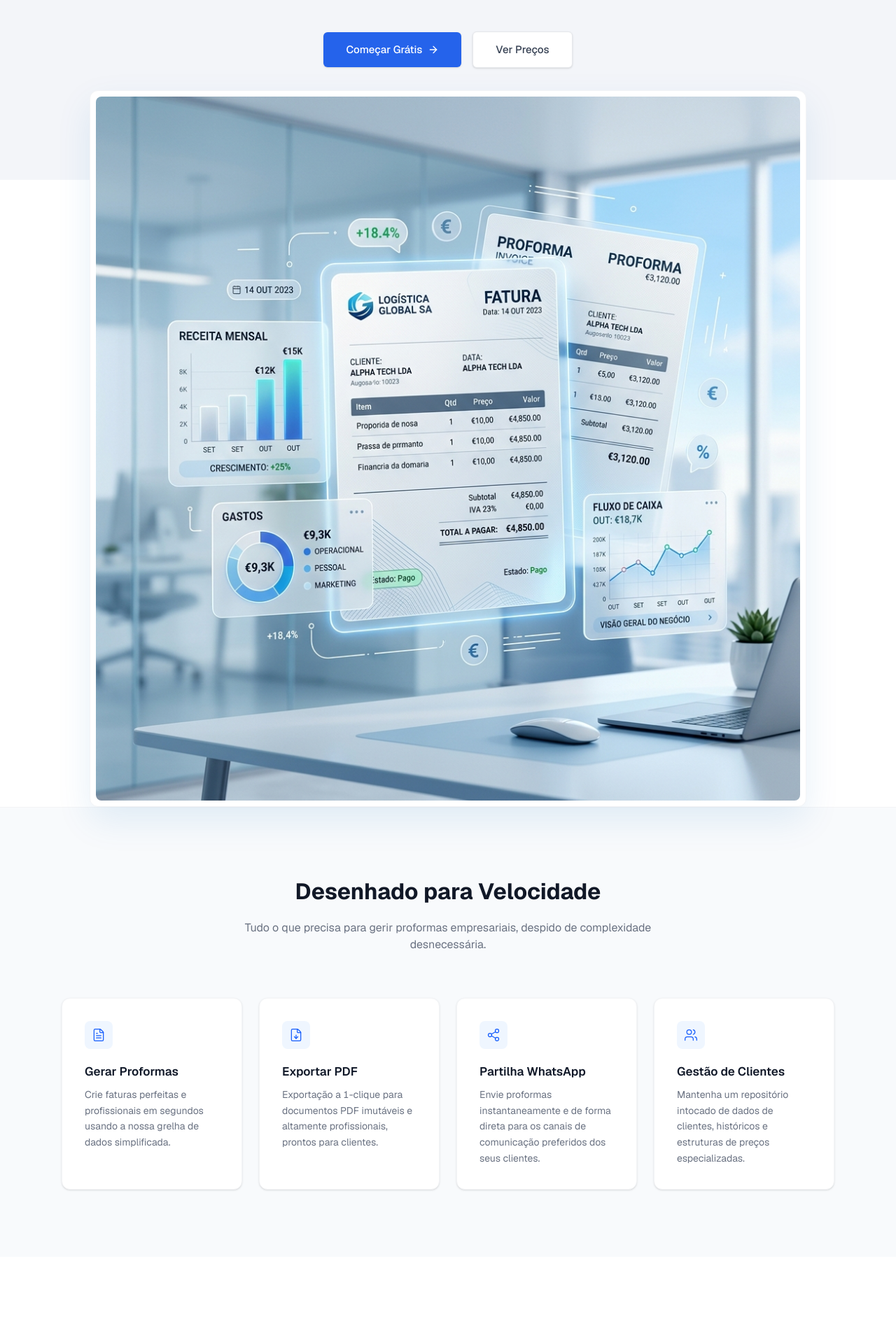
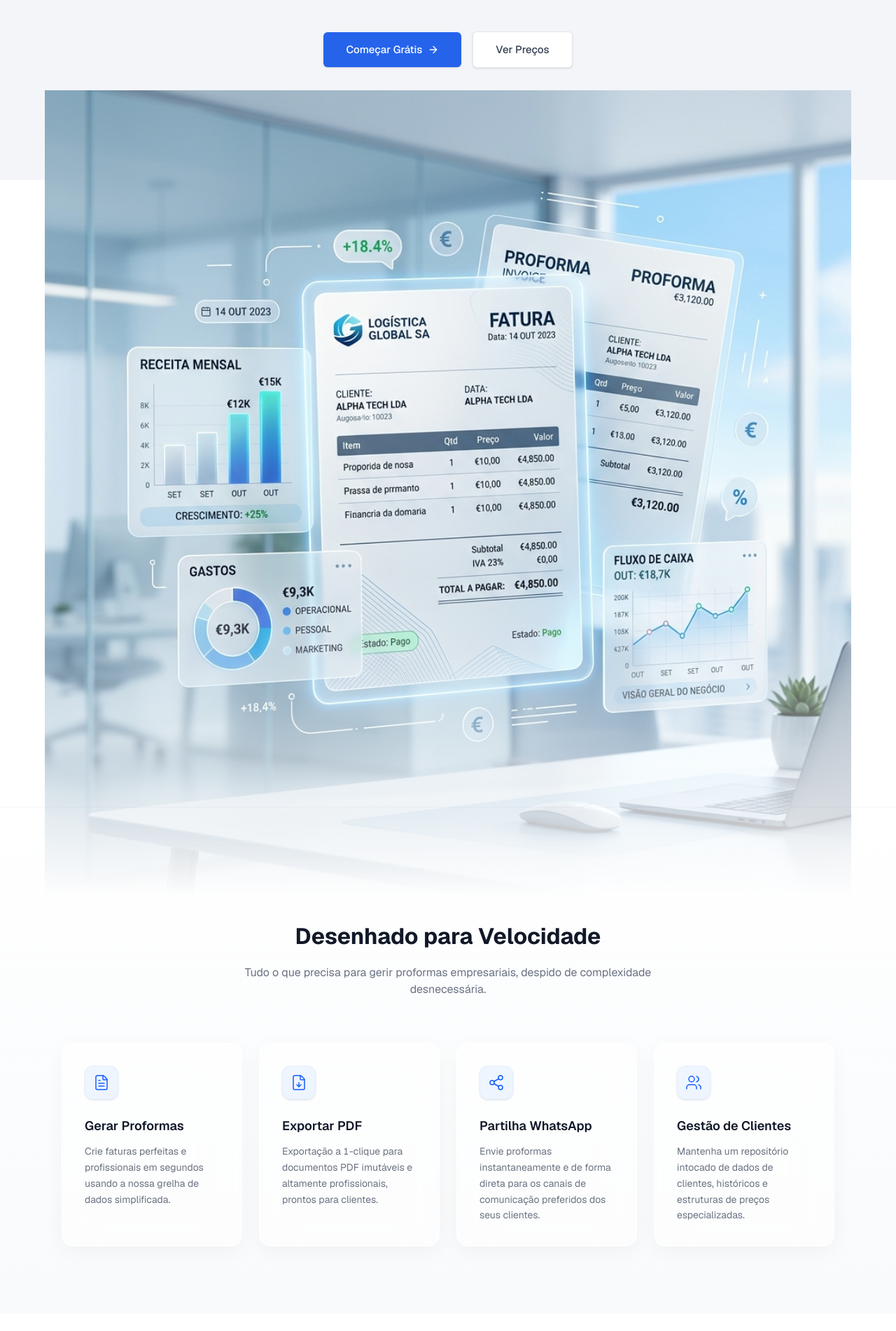
Before and after one commit to egaslemos-gif/FACTURAS, a Next.js app in the folder proforma360/: page / in a window 1280 px wide. Shown: the part 340-2242 px from the top of the page at 70% size. Built offline with nearby package versions, Linux system fonts and the light colour scheme.

Commit message:
style: blend 3d image with a gradient mask and add glassmorphism to features

```diff
--- a/proforma360/src/app/page.tsx
+++ b/proforma360/src/app/page.tsx
@@ -63,20 +63,26 @@ export default function LandingPage() {
       </div>
 
       <main className="flex-1 -mt-32">
-        <section className="max-w-6xl mx-auto px-6 flex flex-col items-center text-center">
-          {/* 3D Invoices Image */}
-          <div className="w-full max-w-5xl mx-auto rounded-[12px] bg-white p-2 shadow-[0_20px_50px_rgba(8,_112,_184,_0.1)] border border-gray-100 relative overflow-hidden z-10">
+        <section className="max-w-7xl mx-auto px-6 flex flex-col items-center text-center">
+          {/* 3D Invoices Image with Fade-out Mask */}
+          <div
+            className="w-full max-w-6xl mx-auto relative z-10"
+            style={{
+              maskImage: 'linear-gradient(to bottom, black 60%, transparent 100%)',
+              WebkitMaskImage: 'linear-gradient(to bottom, black 60%, transparent 100%)'
+            }}
+          >
              <img
                src="/hero_invoices_3d.png"
                alt="Faturas em 3D"
-               className="w-full h-auto rounded-[8px] object-cover"
+               className="w-full h-auto object-cover"
              />
           </div>
         </section>
 
         {/* Features / Engineered for Velocity */}
-        <section id="funcionalidades" className="bg-[#f8fafc] py-24 border-t border-gray-100">
-          <div className="max-w-6xl mx-auto px-6">
+        <section id="funcionalidades" className="relative -mt-32 pt-40 pb-24 border-t border-gray-100/50 bg-gradient-to-b from-transparent to-[#f8fafc]">
+          <div className="max-w-6xl mx-auto px-6 relative z-20">
             <div className="text-center mb-16">
               <h2 className="text-[32px] font-bold mb-4 text-[#111827]">Desenhado para Velocidade</h2>
               <p className="text-gray-500 max-w-2xl mx-auto text-[16px]">
@@ -107,11 +113,11 @@ export default function LandingPage() {
                   desc: "Mantenha um repositório intocado de dados de clientes, históricos e estruturas de preços especializadas."
                 }
               ].map((feature, i) => (
-                <div key={i} className="p-8 rounded-xl bg-white border border-gray-100 shadow-sm flex flex-col items-start transition-all hover:shadow-md">
-                  <div className="w-10 h-10 bg-blue-50 text-blue-600 rounded-lg flex items-center justify-center mb-5">
-                    <feature.icon className="w-5 h-5 stroke-[1.5]" />
+                <div key={i} className="p-8 rounded-[16px] bg-white/60 backdrop-blur-xl border border-white shadow-[0_8px_30px_rgb(0,0,0,0.04)] flex flex-col items-start transition-all hover:shadow-[0_8px_30px_rgba(37,99,235,0.08)] hover:-translate-y-1">
+                  <div className="w-12 h-12 bg-gradient-to-br from-blue-50 to-blue-100/50 border border-blue-100/50 text-blue-600 rounded-xl flex items-center justify-center mb-6 shadow-sm">
+                    <feature.icon className="w-6 h-6 stroke-[1.5]" />
                   </div>
-                  <h3 className="text-[17px] font-semibold mb-2 text-gray-900">{feature.title}</h3>
+                  <h3 className="text-[18px] font-semibold mb-3 text-gray-900">{feature.title}</h3>
                   <p className="text-gray-500 text-[14px] leading-relaxed">
                     {feature.desc}
                   </p>
```
